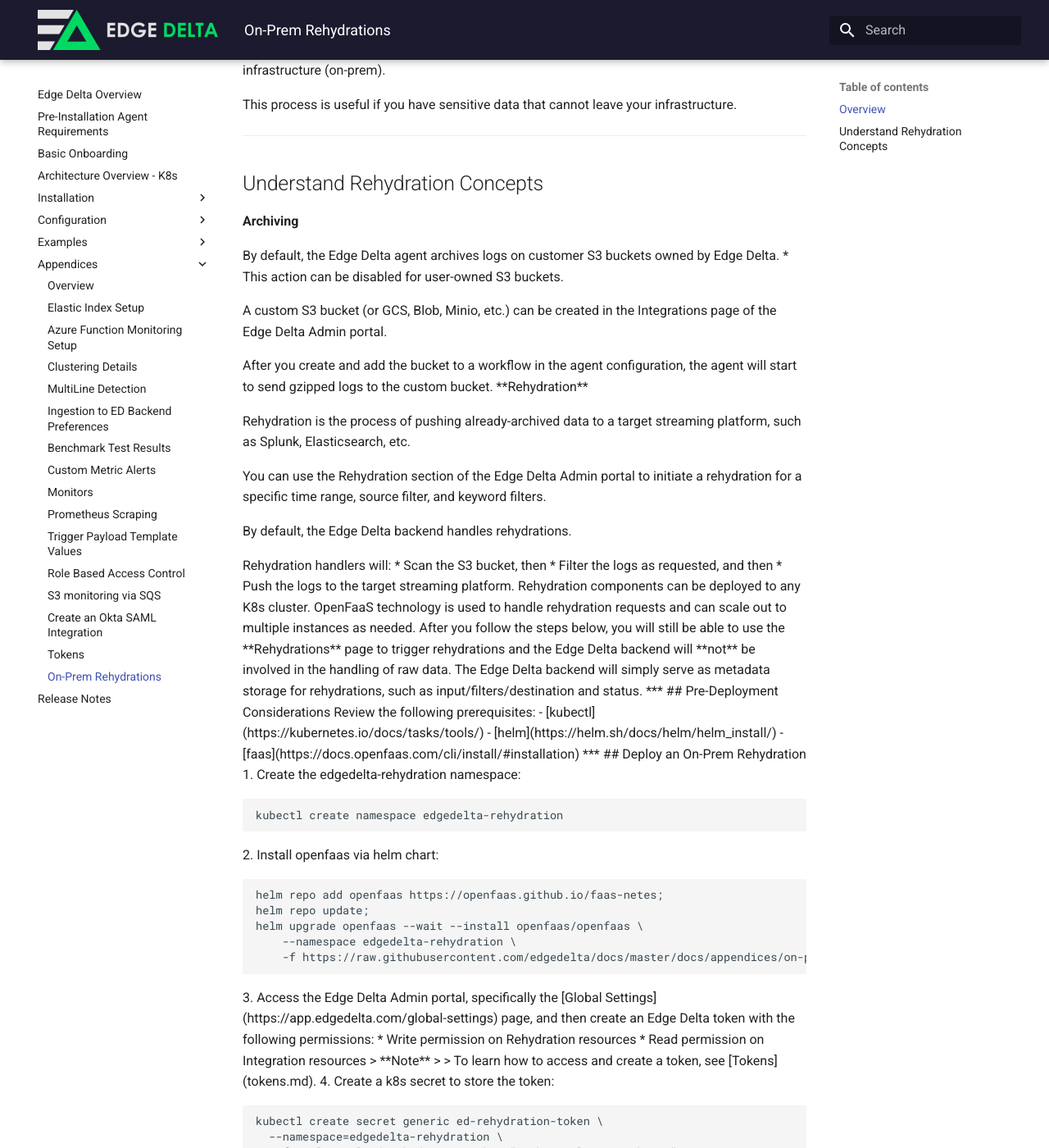
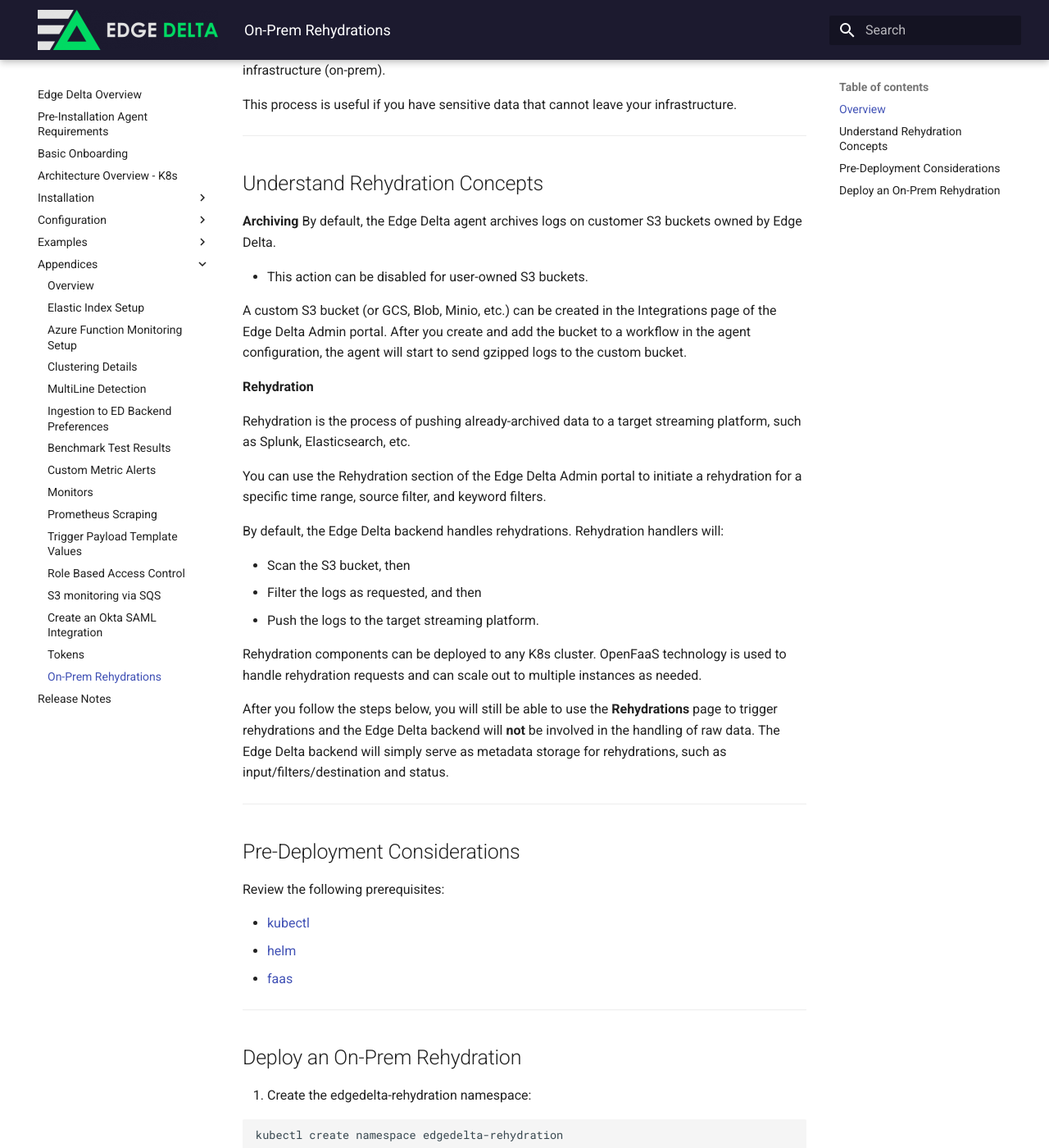
Before and after one commit to edgedelta/docs, an MkDocs documentation site: the page built from docs/appendices/on-prem-rehydration.md, in a window 1280 px wide and 1400 px high, scrolled down 208 px. Shown: the whole window at 82% size. Built offline with MkDocs 1.6.1 and Material for MkDocs 9.7.7, drawn with Linux system fonts in a browser that asks for light colours; some of the changed text lies outside the part shown.

Commit message:
Update on-prem-rehydration.md

```diff
--- a/docs/appendices/on-prem-rehydration.md
+++ b/docs/appendices/on-prem-rehydration.md
@@ -4,24 +4,26 @@ You can use this document to learn how to deploy and run rehydration components
 
 This process is useful if you have sensitive data that cannot leave your infrastructure.
 
+
 ***
 
 ## Understand Rehydration Concepts
 
 **Archiving**
-<p>
-<p>By default, the Edge Delta agent archives logs on customer S3 buckets owned by Edge Delta.
+By default, the Edge Delta agent archives logs on customer S3 buckets owned by Edge Delta.
 
   * This action can be disabled for user-owned S3 buckets.
-<p>A custom S3 bucket (or GCS, Blob, Minio, etc.) can be created in the Integrations page of the Edge Delta Admin portal.
-<p>After you create and add the bucket to a workflow in the agent configuration, the agent will start to send gzipped logs to the custom bucket.
+
+A custom S3 bucket (or GCS, Blob, Minio, etc.) can be created in the Integrations page of the Edge Delta Admin portal.
+After you create and add the bucket to a workflow in the agent configuration, the agent will start to send gzipped logs to the custom bucket.
 
 **Rehydration**
-<p>
-<p>Rehydration is the process of pushing already-archived data to a target streaming platform, such as Splunk, Elasticsearch, etc.
-<p>You can use the Rehydration section of the Edge Delta Admin portal to initiate a rehydration for a specific time range, source filter, and keyword filters.
-<p>By default, the Edge Delta backend handles rehydrations.
-<p> Rehydration handlers will:
+
+Rehydration is the process of pushing already-archived data to a target streaming platform, such as Splunk, Elasticsearch, etc.
+
+You can use the Rehydration section of the Edge Delta Admin portal to initiate a rehydration for a specific time range, source filter, and keyword filters.
+
+By default, the Edge Delta backend handles rehydrations. Rehydration handlers will:
 
   * Scan the S3 bucket, then
   * Filter the logs as requested, and then
@@ -37,6 +39,7 @@ After you follow the steps below, you will still be able to use the **Rehydratio
 ## Pre-Deployment Considerations
 
 Review the following prerequisites:
+
 - [kubectl](https://kubernetes.io/docs/tasks/tools/)
 - [helm](https://helm.sh/docs/helm/helm_install/)
 - [faas](https://docs.openfaas.com/cli/install/#installation)
```
